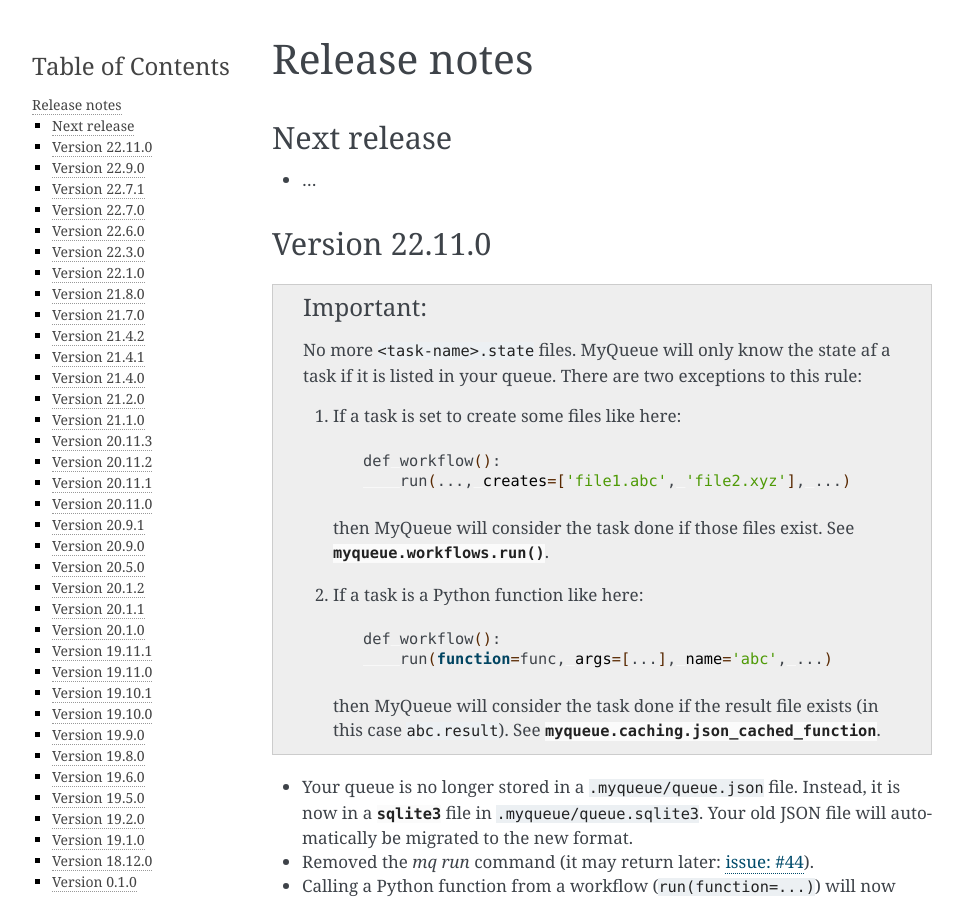
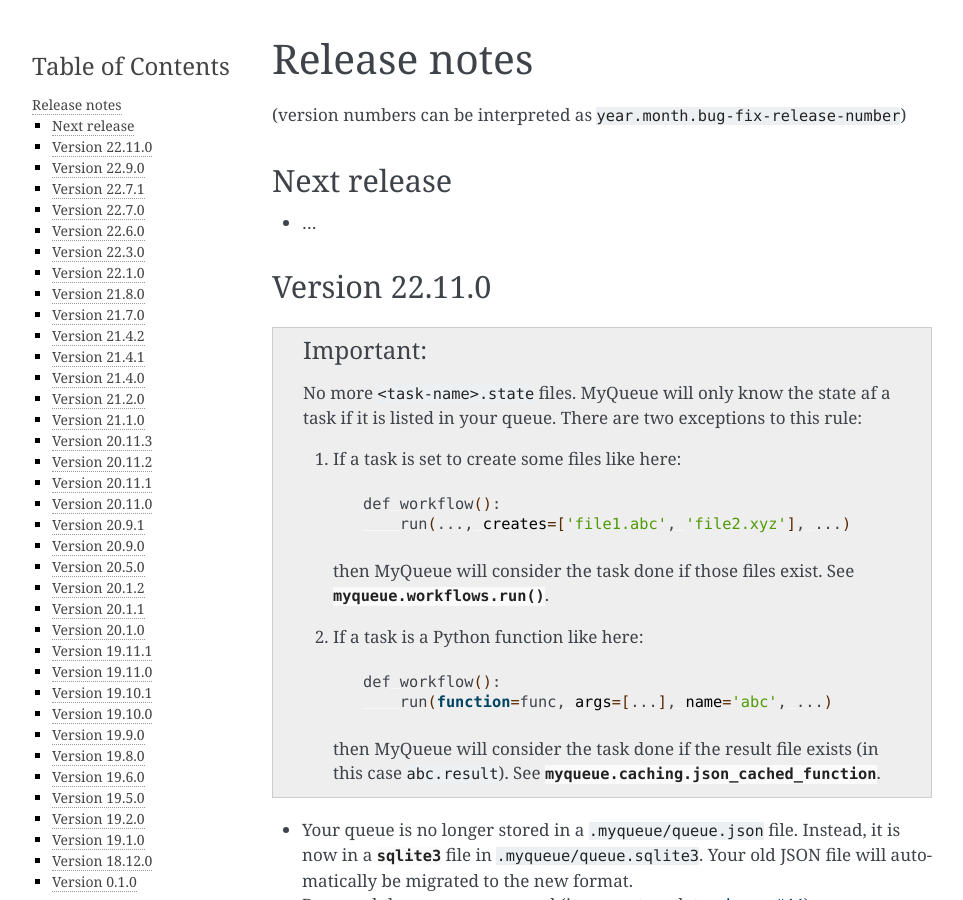
Before and after one commit to Yangxinsix/myqueue, a Sphinx documentation site: the page built from docs/releasenotes.rst, in a window 1280 px wide and 900 px high. Shown: the whole window, without its empty margins (148-1111 px from the left). Built offline with Sphinx 7.4.7, drawn with Linux system fonts in a browser that asks for light colours.

Commit message:
Explain version numbers

```diff
--- a/docs/releasenotes.rst
+++ b/docs/releasenotes.rst
@@ -3,6 +3,8 @@
 =============
 Release notes
 =============
+
+(version numbers can be interpreted as ``year.month.bug-fix-release-number``)
 
 .. highlight:: bash
 
```
